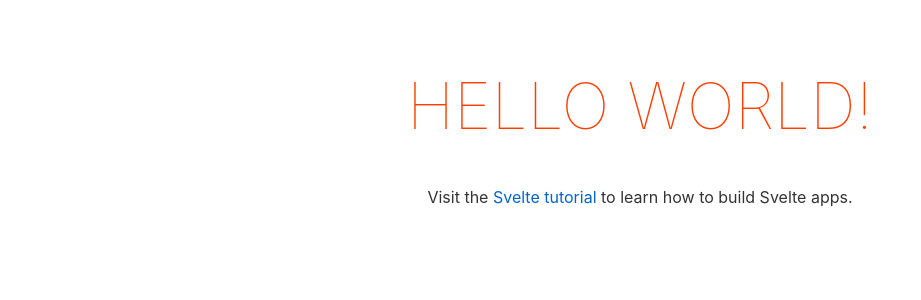
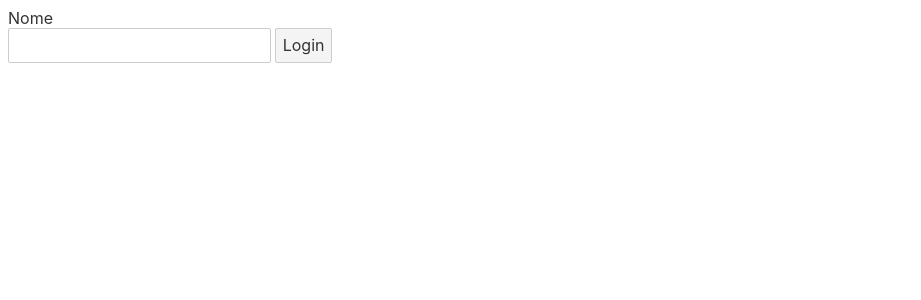
Before and after one commit to fernando-ch/svelte-movie-recommendation, a Svelte app: page / in a window 1280 px wide. Shown: the top 300 px of the page, without its empty margins (0-921 px from the left). Built offline with nearby package versions, Linux system fonts and the light colour scheme.

Commit message:
Added components and store for login.

```diff
--- a/package.json
+++ b/package.json
@@ -16,6 +16,8 @@
     "svelte": "^3.0.0"
   },
   "dependencies": {
+    "@rollup/plugin-replace": "^2.3.4",
+    "axios": "^0.21.0",
     "sirv-cli": "^1.0.0"
   }
 }
--- a/rollup.config.js
+++ b/rollup.config.js
@@ -3,6 +3,7 @@ import resolve from '@rollup/plugin-node-resolve';
 import commonjs from '@rollup/plugin-commonjs';
 import livereload from 'rollup-plugin-livereload';
 import { terser } from 'rollup-plugin-terser';
+import replace from "@rollup/plugin-replace";
 
 const production = !process.env.ROLLUP_WATCH;
 
@@ -36,6 +37,10 @@ export default {
 		file: 'public/build/bundle.js'
 	},
 	plugins: [
+		replace({
+			ENV_BASE_URL: process.env.BASE_URL || 'http://localhost:3000'
+		}),
+
 		svelte({
 			// enable run-time checks when not in production
 			dev: !production,
@@ -67,7 +72,7 @@ export default {
 
 		// If we're building for production (npm run build
 		// instead of npm run dev), minify
-		production && terser()
+		production && terser(),
 	],
 	watch: {
 		clearScreen: false
--- a/src/App.svelte
+++ b/src/App.svelte
@@ -1,30 +1,12 @@
 <script>
-	export let name;
+	import LoginPage from './LoginPage.svelte'
+	import Round from './Round.svelte'
+	import { userId } from "./store";
 </script>
 
-<main>
-	<h1>Hello {name}!</h1>
-	<p>Visit the <a href="https://svelte.dev/tutorial">Svelte tutorial</a> to learn how to build Svelte apps.</p>
-</main>
-
-<style>
-	main {
-		text-align: center;
-		padding: 1em;
-		max-width: 240px;
-		margin: 0 auto;
-	}
-
-	h1 {
-		color: #ff3e00;
-		text-transform: uppercase;
-		font-size: 4em;
-		font-weight: 100;
-	}
-
-	@media (min-width: 640px) {
-		main {
-			max-width: none;
-		}
-	}
-</style>
+{#if $userId}
+	<button on:click={userId.logout}>Logout</button>
+	<Round/>
+{:else}
+	<LoginPage on:loggedIn={event => userId.update(event.detail)}/>
+{/if}
--- /dev/null
+++ b/src/LoginPage.svelte
@@ -0,0 +1,43 @@
+<script>
+    import { createEventDispatcher } from 'svelte'
+    import { getUserId } from './service'
+
+    const dispatch = createEventDispatcher()
+    let loadingUser = false
+    let showLoading = false
+    let userName
+    let errorMessage
+
+    async function login() {
+        if (loadingUser)
+            return
+
+        let timeoutId
+        try {
+            loadingUser = true
+            // Wait 150 ms, so the that the loading won't show on fast connections
+            timeoutId = setTimeout(() => showLoading = true, 150)
+            let userId = await getUserId(userName)
+            dispatch('loggedIn', userId)
+        } catch (e) {
+            errorMessage = e.message
+        } finally {
+            clearTimeout(timeoutId)
+            showLoading = false
+            loadingUser = false
+        }
+    }
+</script>
+
+{#if showLoading}
+    Logando ...
+{:else}
+    <form on:submit|preventDefault={login}>
+        <label for="user-name">Nome</label>
+        <input id="user-name" type="text" bind:value={userName}>
+        <button type="submit">Login</button>
+    </form>
+    {#if errorMessage}
+        <p>{errorMessage}</p>
+    {/if}
+{/if}
--- /dev/null
+++ b/src/RecommendationRound.svelte
@@ -0,0 +1,38 @@
+<script>
+    import { getStreams } from './service'
+
+    export let round
+    let title
+    let selectedStream
+    let streams = []
+    let errorMessage
+
+    getStreams()
+        .then(streamList => streams = streamList)
+        .catch(error => errorMessage = error)
+
+    function makeRecommendation() {
+
+    }
+
+</script>
+
+<form on:submit|preventDefault={makeRecommendation}>
+    <label for="movie-title">Título</label>
+    <input id="movie-title" type="text" bind:value={title}>
+
+    <label for="movie-stream">Stream</label>
+    <select id="movie-stream" bind:value={selectedStream}>
+        {#each streams as stream}
+            <option value={stream}>
+                {stream}
+            </option>
+        {/each}
+    </select>
+
+    <button type="submit">Recommendar</button>
+
+    {#if errorMessage}
+        <p>{errorMessage}</p>
+    {/if}
+</form>
--- /dev/null
+++ b/src/Round.svelte
@@ -0,0 +1,17 @@
+<script>
+    import { getCurrentRound } from "./service";
+    import RecommendationRound from './RecommendationRound.svelte'
+
+    let roundPromise = getCurrentRound()
+
+</script>
+
+{#await roundPromise}
+    Carregando round ...
+{:then round}
+    {#if round.status === 'Recommendation'}
+        <RecommendationRound {round}/>
+    {/if}
+{:catch error}
+    {error}
+{/await}
--- /dev/null
+++ b/src/config.js
@@ -0,0 +1,4 @@
+module.exports = {
+    // This property value will be replace in build time by the rollup config
+    baseUrl: 'ENV_BASE_URL'
+}
--- a/src/main.js
+++ b/src/main.js
@@ -1,10 +1,7 @@
-import App from './App.svelte';
+import App from './App.svelte'
 
 const app = new App({
-	target: document.body,
-	props: {
-		name: 'world'
-	}
-});
+	target: document.body
+})
 
-export default app;
+export default app
--- /dev/null
+++ b/src/service.js
@@ -0,0 +1,35 @@
+import axios from 'axios'
+import { baseUrl } from './config'
+
+export async function getUserId(userName) {
+    try {
+        let response = await axios.get(`${baseUrl}/users/${userName}`)
+        return response.data.id
+    } catch (e) {
+        if (e.response.status === 404)
+            throw new Error('Usuário não encontrado')
+
+        throw new Error('Ocorreu um erro no sistema')
+    }
+}
+
+export async function getCurrentRound() {
+    try {
+        let response = await axios.get(`${baseUrl}/rounds/current`)
+        return response.data
+    } catch (e) {
+        if (e.response.status === 404)
+            throw new Error('Rodada não foi encontrada')
+
+        throw new Error('Ocorreu um erro no sistema')
+    }
+}
+
+export async function getStreams() {
+    try {
+        let response = await axios.get(`${baseUrl}/streams`)
+        return response.data
+    } catch (e) {
+        throw new Error('Ocorreu um erro no sistema')
+    }
+}
--- /dev/null
+++ b/src/store.js
@@ -0,0 +1,15 @@
+import { writable } from "svelte/store"
+
+const { subscribe, set, update } = writable(window.localStorage.getItem('userId'))
+
+export const userId = {
+    subscribe,
+    update: (id) => {
+        window.localStorage.setItem('userId', id)
+        set(id)
+    },
+    logout: () => {
+        window.localStorage.removeItem('userId')
+        set(null)
+    }
+}
```
Also changed, not shown: 1 other file (tests, documents, lock files or other folders).
